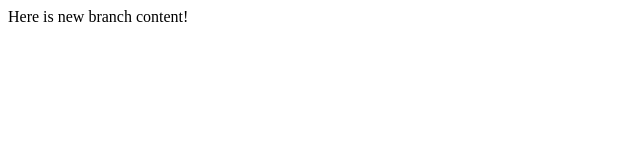
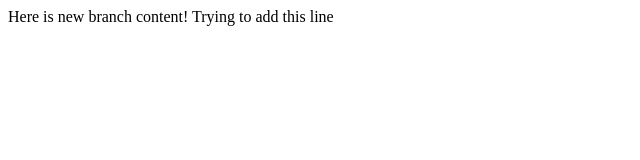
Before and after one commit to rsukesh/Lecture1, a plain HTML site: page index.html in a window 1280 px wide. Shown: the whole page, without its empty margins (0-640 px from the left). Drawn offline with Linux system fonts and the light colour scheme.

Commit message:
Update index.html

```diff
--- a/index.html
+++ b/index.html
@@ -5,5 +5,6 @@
   </head>
   <body>
     Here is new branch content!
+    Trying to add this line
   </body>
 </html>
```
